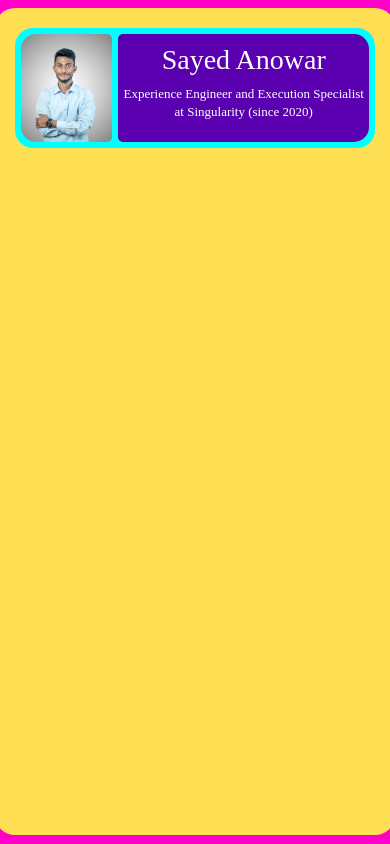
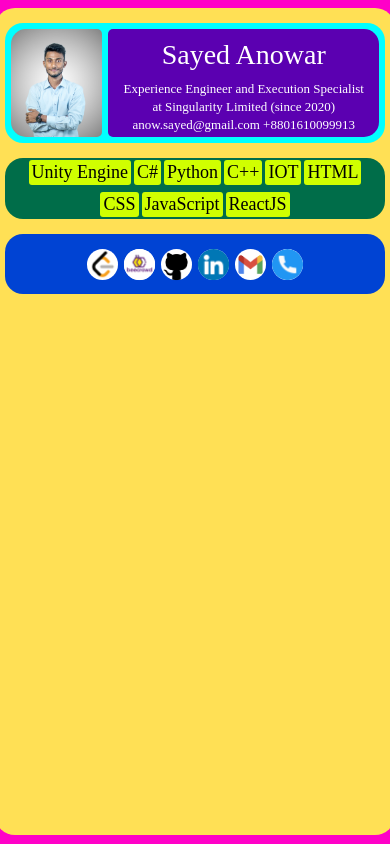
Before and after one commit to SayedXAn/SayedAnowar_Resume_Portfolio, a plain HTML site: page index.html in a window 390 px wide. Drawn offline with Linux system fonts and the light colour scheme.

Commit message:
more update
added
skills panel
Profile links panel

Fixed some responsive bugs

```diff
--- a/allCss.css
+++ b/allCss.css
@@ -1,10 +1,10 @@
-body{
+body {
   background-color: rgb(255, 0, 200);
   display: flex;
   justify-content: center;
 }
 
-.backgroundDiv{
+.backgroundDiv {
   display: block;
   background-color: rgb(255, 224, 85);
   height: 98vh;
@@ -12,12 +12,12 @@ body{
   max-width: 565px;
   min-width: 400px;
   margin: 0 auto;
-
 }
 
-.topPanel{
+.topPanel {
   background-color: aqua;
-    margin: 20px;
+  margin: 10px;
+  margin-top: 15px;
   border-radius: 18px;
   height: 120px;
 
@@ -25,7 +25,8 @@ body{
   align-items: center;
   padding-left: 6px;
 }
-.profilePhoto{
+
+.profilePhoto {
   display: inline-block;
   vertical-align: top;
   height: 90%;
@@ -35,11 +36,9 @@ body{
   border-radius: 5px;
   border-top-left-radius: 15px;
   border-bottom-left-radius: 15px;
-
-
 }
 
-.topPanelTextDiv{
+.topPanelTextDiv {
   display: inline-block;
   background-color: rgb(91, 0, 177);
   vertical-align: top;
@@ -50,9 +49,9 @@ body{
   border-bottom-right-radius: 15px;
   margin-right: 6px;
   width: 420px;
+}
 
-}
-.nameText{
+.nameText {
   padding: 0px;
   margin: 0px;
   margin-top: 10px;
@@ -61,7 +60,8 @@ body{
   font-size: 28px;
   text-align: center;
 }
-.designationText{
+
+.designationText {
   padding: 0px;
   margin: 0px;
   margin-top: 2px;
@@ -70,3 +70,89 @@ body{
   font-size: 13px;
   text-align: center;
 }
+
+.skillPanel {
+  background-color: rgb(0, 109, 73);
+  margin: 10px;
+  margin-top: 15px;
+  border-radius: 18px;
+  padding-left: 5px;
+  padding-right: 5px;
+  min-height: 60px;
+  display: flex;
+  flex-wrap: wrap;
+  align-items: center;
+  justify-content: center;
+  gap: 3px;
+}
+
+.skills {
+  background-color: rgb(208, 255, 0);
+  height: 25px;
+  padding-left: 3px;
+  padding-right: 3px;
+  margin-top: 2px;
+  margin-bottom: 2px;
+  border-radius: 3px;
+  display: flex;
+  align-items: center;
+  justify-content: center;
+  white-space: nowrap;
+  font-size: 18px;
+}
+
+.profileLinksPanel {
+  background-color: rgb(0, 67, 211);
+  margin: 10px;
+  margin-top: 15px;
+  border-radius: 18px;
+  height: 60px;
+  display: flex;
+  align-items: center;
+  justify-content: center;
+}
+
+.profileLinks {
+    padding: 3px;
+    margin: 3px;
+    width: 25px;
+
+    display: flex;
+    align-items: center;
+    justify-content: center;
+    background-color: white;
+    cursor: pointer;
+    border-radius: 50%;
+    transition: transform 0.2s ease;
+  }
+  .profileLinks:hover {
+    transform: scale(1.1);
+  }
+
+  .profileLogos {
+    width: 100%;
+    border-radius: 50%;
+    transform: scale(1.25);
+  }
+
+  #toast {
+    visibility: hidden;
+    min-width: 200px;
+    background-color: #333;
+    color: #fff;
+    text-align: center;
+    border-radius: 8px;
+    padding: 10px;
+    position: fixed;
+    bottom: 30px;
+    left: 50%;
+    transform: translateX(-50%);
+    z-index: 1000;
+    opacity: 0;
+    transition: opacity 0.5s, visibility 0.5s;
+  }
+
+  #toast.show {
+    visibility: visible;
+    opacity: 1;
+  }
--- a/index.html
+++ b/index.html
@@ -19,11 +19,102 @@
         <p class="designationText">
           Experience Engineer and Execution Specialist
         </p>
-        <p class="designationText">at Singularity (since 2020)</p>
+        <p class="designationText">at Singularity Limited (since 2020)</p>
+        <p class="designationText">anow.sayed@gmail.com +8801610099913</p>
       </div>
-      <!-- <div class = "nameText">
-                Sayed Anowar
-            </div> -->
     </div>
+
+    <div class="skillPanel">
+      <div class="skills">Unity Engine</div>
+      <div class="skills">C#</div>
+      <div class="skills">Python</div>
+      <div class="skills">C++</div>
+      <div class="skills">IOT</div>
+      <div class="skills">HTML</div>
+      <div class="skills">CSS</div>
+      <div class="skills">JavaScript</div>
+      <div class="skills">ReactJS</div>
+    </div>
+
+    <div class="profileLinksPanel">
+      <div>
+        <a class="profileLinks" href="https://leetcode.com/u/SayedXAn/" target="_blank">
+          <img class="profileLogos" src="Photos/leetcode.png" alt="LeetCode" />
+        </a>
+      </div>
+      <div>
+        <a class="profileLinks" href="https://judge.beecrowd.com/en/profile/352658" target="_blank">
+          <img class="profileLogos" src="Photos/beecrowd.jpg" alt="Beecrowd" />
+        </a>
+      </div>
+      <div>
+        <a class="profileLinks" href="https://github.com/SayedXAn" target="_blank">
+          <img class="profileLogos" src="Photos/github_logo.png" alt="GitHub" />
+        </a>
+      </div>
+
+      <div>
+        <a class="profileLinks" href="https://www.linkedin.com/in/anow-sayed/" target="_blank">
+          <img class="profileLogos" src="Photos/linkedin.png" alt="LinkedIn" />
+        </a>
+      </div>
+
+      <div>
+        <a class="profileLinks" href="mailto:anow.sayed@gmail.com" id="emailBtn">
+          <img class="profileLogos" src="Photos/gmail.png" alt="Email" />
+        </a>
+      </div>
+      <div>
+        <a class="profileLinks" href="tel:+8801610099913" id="phoneBtn">
+          <img class="profileLogos" src="Photos/phone.png" alt="Phone" />
+        </a>
+      </div>
+    </div>
+    <div id="toast"></div>
   </div>
 </body>
+
+<script>
+  function copyToClipboard(text, message) {
+    if (navigator.clipboard) {
+      navigator.clipboard.writeText(text).then(() => {
+        showToast(message);
+      });
+    } else {
+      // fallback for old browsers
+      const tempInput = document.createElement("input");
+      tempInput.value = text;
+      document.body.appendChild(tempInput);
+      tempInput.select();
+      document.execCommand("copy");
+      document.body.removeChild(tempInput);
+      showToast(message);
+    }
+  }
+
+  function showToast(message) {
+    const toast = document.getElementById("toast");
+    toast.textContent = message;
+    toast.className = "show";
+    setTimeout(() => {
+      toast.className = toast.className.replace("show", "");
+    }, 2000);
+  }
+
+  // Event listeners for desktop
+  document.getElementById("emailBtn").addEventListener("click", function (e) {
+    if (!/Mobi|Android/i.test(navigator.userAgent)) {
+      // desktop only
+      e.preventDefault(); // stop mailto on desktop
+      copyToClipboard("anow.sayed@gmail.com", "Email copied to clipboard!");
+    }
+  });
+
+  document.getElementById("phoneBtn").addEventListener("click", function (e) {
+    if (!/Mobi|Android/i.test(navigator.userAgent)) {
+      // desktop only
+      e.preventDefault(); // stop tel: on desktop
+      copyToClipboard("+8801610099913", "Phone number copied to clipboard!");
+    }
+  });
+</script>
```
Also changed, not shown: Photos/beecrowd.jpg (added), Photos/github_logo.png (added), Photos/gmail.png (added), Photos/leetcode.png (added), Photos/linkedin.png (added), Photos/phone.png (added). Lines whose indentation alone changed are shown as unchanged.
